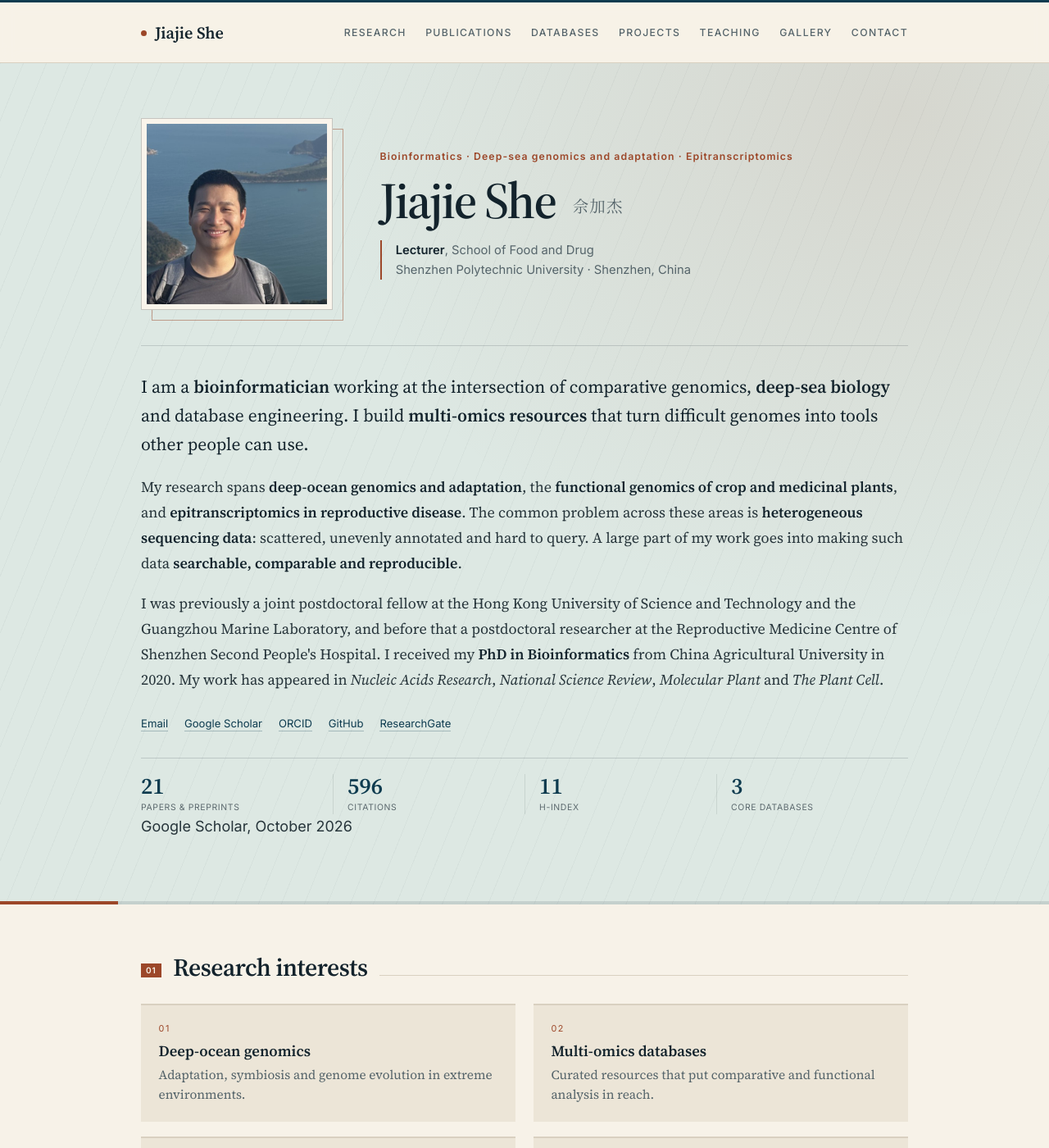
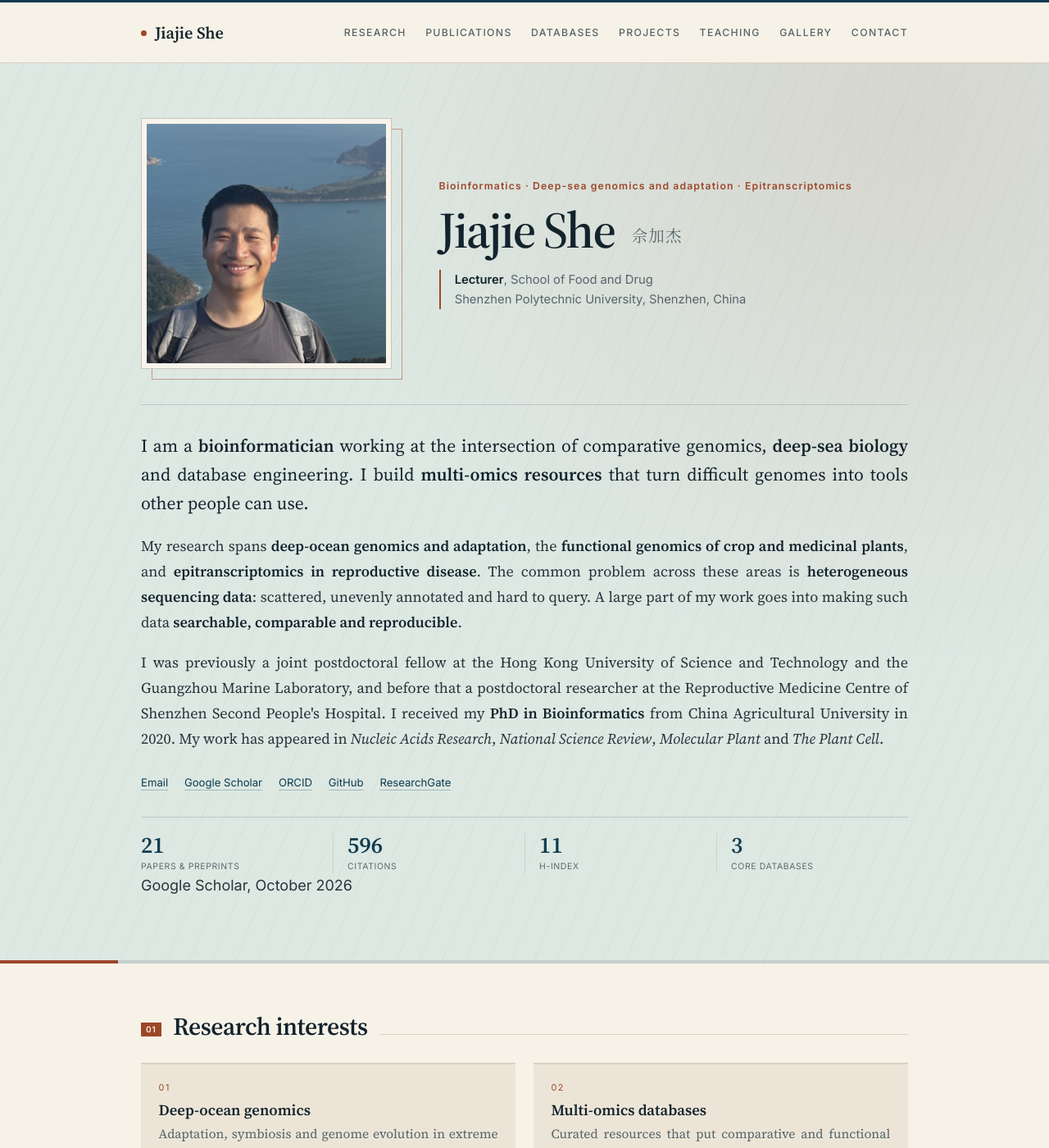
Before and after one commit to jackieyihkb/jackieyihkb.github.io, a Jekyll site: the page built from index.md, in a window 1280 px wide and 1400 px high. Shown: the whole window at 82% size. Built offline with Jekyll 4.4.1, drawn with Linux system fonts in a browser that asks for light colours.

Commit message:
Enlarge homepage portrait and justify body prose
Scale the hero photograph to 17rem so it balances the identity block,
and set running prose, lists, citations and news copy to justified text
with sensible hyphenation. Interface labels keep their natural spacing.

Co-Authored-By: Claude Code <noreply@anthropic.com>

```diff
--- a/assets/css/style.css
+++ b/assets/css/style.css
@@ -110,6 +110,27 @@ img {
   height: auto;
 }
 
+/* Justify running prose, not interface labels such as the kicker,
+   byline or footer links. */
+.page-lead,
+.prose p,
+.prose > ul:not([class]) > li,
+.prose > ol:not([class]) > li,
+.hero-body p,
+.interests p,
+.news-item > span:last-child,
+.cv-note,
+.pub-entry,
+.contact-item span:last-child {
+  text-align: justify;
+  text-justify: inter-word;
+  -webkit-hyphens: auto;
+  hyphens: auto;
+  -webkit-hyphenate-limit-before: 4;
+  -webkit-hyphenate-limit-after: 3;
+  hyphenate-limit-chars: 6 4 3;
+}
+
 .skip-link {
   position: absolute;
   left: -9999px;
@@ -244,7 +265,7 @@ main {
 
 .hero-head {
   display: grid;
-  grid-template-columns: 13rem minmax(0, 1fr);
+  grid-template-columns: 17rem minmax(0, 1fr);
   gap: 3.2rem;
   align-items: center;
 }
@@ -1137,6 +1158,7 @@ main {
   font-family: var(--sans);
   font-size: 0.64rem;
   letter-spacing: 0.08em;
+  text-align: start;
   text-transform: uppercase;
   color: var(--muted);
 }
@@ -1365,6 +1387,13 @@ main {
 
 /* --- Responsive ----------------------------------------------------------- */
 
+@media (max-width: 900px) {
+  .hero-head {
+    grid-template-columns: 13rem minmax(0, 1fr);
+    gap: 2.4rem;
+  }
+}
+
 @media (max-width: 720px) {
   html {
     font-size: 17px;
--- a/index.md
+++ b/index.md
@@ -15,7 +15,7 @@ layout: home
         <h1>Jiajie She <span class="name-cn">佘加杰</span></h1>
         <p class="intro-role">
           <strong>Lecturer</strong>, School of Food and Drug<br>
-          Shenzhen Polytechnic University · Shenzhen, China
+          Shenzhen Polytechnic University, Shenzhen, China
         </p>
       </div>
     </div>
```
